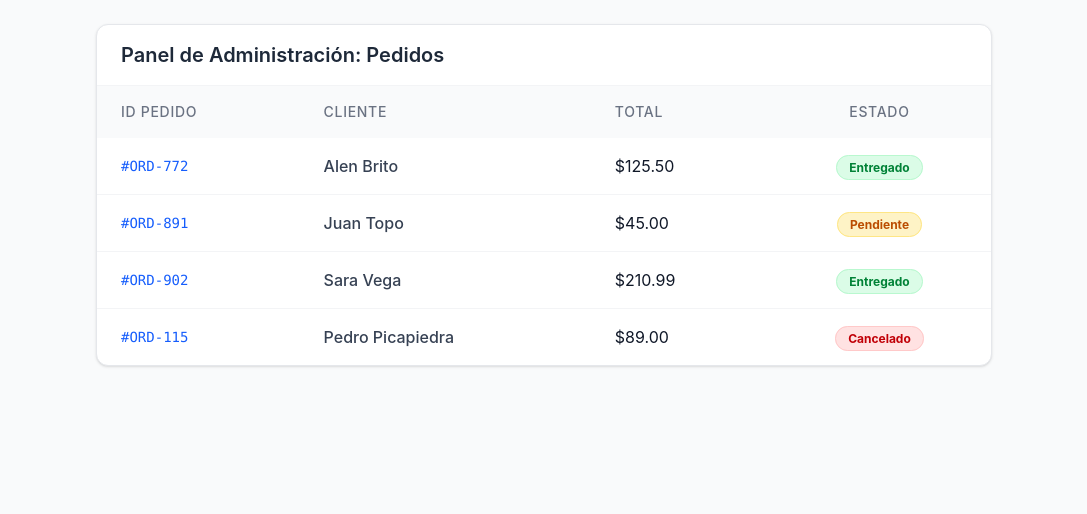
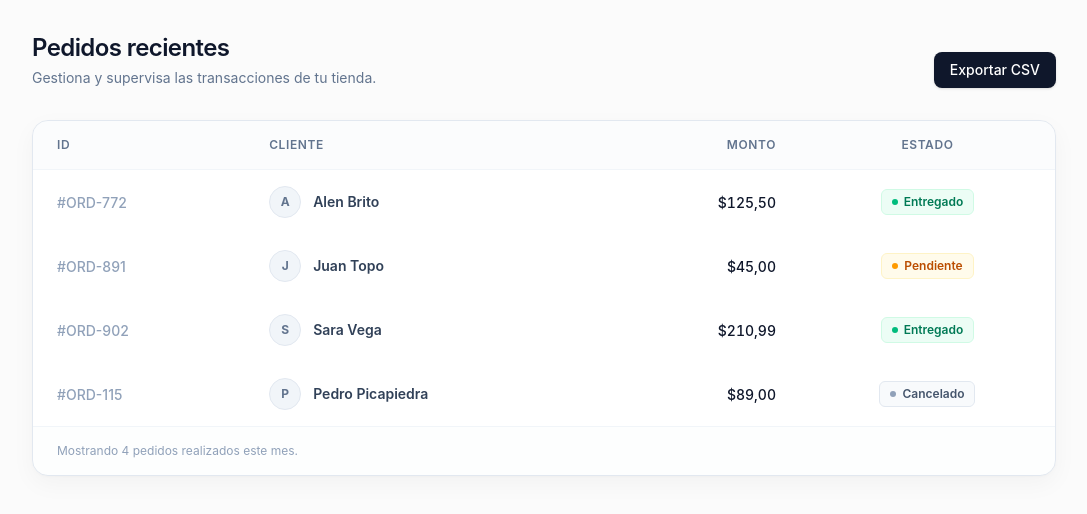
Before and after one commit to vicherul/PanelPedidos, a React (Vite) app: page / in a window 1280 px wide. Shown: the top 514 px of the page, without its empty margins (96-1183 px from the left). Built offline with nearby package versions, Linux system fonts and the light colour scheme.

Commit message:
refactor: update TablaPedidos component structure and styles for improved readability and modern design

```diff
--- a/src/assets/Components/TablaPedidos.tsx
+++ b/src/assets/Components/TablaPedidos.tsx
@@ -1,6 +1,6 @@
 import React from 'react';
 
-// 2. Definición de la Interface
+// 1. Tipos e Interfaces
 type EstadoPedido = 'Entregado' | 'Pendiente' | 'Cancelado';
 
 interface Pedido {
@@ -10,56 +10,94 @@ interface Pedido {
   estado: EstadoPedido;
 }
 
-// 5. Mapeo de estilos para la lógica visual (Configuración fuera del renderizado)
-const ESTILOS_BADGE: Record<EstadoPedido, string> = {
-  Entregado: "bg-green-100 text-green-700 border-green-200",
-  Pendiente: "bg-amber-100 text-amber-700 border-amber-200",
-  Cancelado: "bg-red-100 text-red-700 border-red-200",
+// 2. Mapeo de estilos más sutiles y modernos
+const CONFIG_ESTADO: Record<EstadoPedido, { clase: string; dot: string }> = {
+  Entregado: {
+    clase: "bg-emerald-50 text-emerald-700 border-emerald-100",
+    dot: "bg-emerald-500"
+  },
+  Pendiente: {
+    clase: "bg-amber-50 text-amber-700 border-amber-100",
+    dot: "bg-amber-500"
+  },
+  Cancelado: {
+    clase: "bg-slate-50 text-slate-600 border-slate-200",
+    dot: "bg-slate-400"
+  },
 };
 
 const TablaPedidos: React.FC = () => {
-  // 3. Array de pedidos de prueba
   const pedidos: Pedido[] = [
-    { id: "#ORD-772", cliente: "Alen Brito", total: 125.50, estado: 'Entregado' },
-    { id: "#ORD-891", cliente: "Juan Topo", total: 45.00, estado: 'Pendiente' },
-    { id: "#ORD-902", cliente: "Sara Vega", total: 210.99, estado: 'Entregado' },
-    { id: "#ORD-115", cliente: "Pedro Picapiedra", total: 89.00, estado: 'Cancelado' },
+    { id: "ORD-772", cliente: "Alen Brito", total: 125.50, estado: 'Entregado' },
+    { id: "ORD-891", cliente: "Juan Topo", total: 45.00, estado: 'Pendiente' },
+    { id: "ORD-902", cliente: "Sara Vega", total: 210.99, estado: 'Entregado' },
+    { id: "ORD-115", cliente: "Pedro Picapiedra", total: 89.00, estado: 'Cancelado' },
   ];
 
   return (
-    <div className="p-6 bg-gray-50 min-h-screen">
-      <div className="max-w-4xl mx-auto bg-white rounded-xl shadow-sm border border-gray-200 overflow-hidden">
-        <div className="px-6 py-4 border-b border-gray-100">
-          <h2 className="text-xl font-semibold text-gray-800">Panel de Administración: Pedidos</h2>
+    <div className="p-8 bg-[#fbfbfb] min-h-screen font-sans antialiased text-slate-900">
+      <div className="max-w-5xl mx-auto">
+
+        {/* Header con estilo limpio */}
+        <div className="mb-8 flex justify-between items-end">
+          <div>
+            <h2 className="text-2xl font-semibold tracking-tight">Pedidos recientes</h2>
+            <p className="text-slate-500 text-sm mt-1">Gestiona y supervisa las transacciones de tu tienda.</p>
+          </div>
+          <button className="bg-slate-900 hover:bg-slate-800 text-white px-4 py-2 rounded-lg text-sm font-medium transition-all shadow-sm">
+            Exportar CSV
+          </button>
         </div>
 
-        {/* 4. Tabla de Tailwind */}
-        <div className="overflow-x-auto">
-          <table className="w-full text-left border-collapse">
+        {/* Tabla principal */}
+        <div className="bg-white rounded-2xl border border-slate-200 shadow-[0_1px_3px_rgba(0,0,0,0.02),0_8px_24px_rgba(0,0,0,0.04)] overflow-hidden">
+          <table className="w-full text-left border-separate border-spacing-0">
             <thead>
-              <tr className="bg-gray-50 text-gray-500 text-sm uppercase tracking-wider">
-                <th className="px-6 py-4 font-medium">ID Pedido</th>
-                <th className="px-6 py-4 font-medium">Cliente</th>
-                <th className="px-6 py-4 font-medium">Total</th>
-                <th className="px-6 py-4 font-medium text-center">Estado</th>
+              <tr className="bg-slate-50/50">
+                <th className="px-6 py-4 text-xs font-semibold uppercase tracking-wider text-slate-500 border-b border-slate-100">ID</th>
+                <th className="px-6 py-4 text-xs font-semibold uppercase tracking-wider text-slate-500 border-b border-slate-100">Cliente</th>
+                <th className="px-6 py-4 text-xs font-semibold uppercase tracking-wider text-slate-500 border-b border-slate-100 text-right">Monto</th>
+                <th className="px-6 py-4 text-xs font-semibold uppercase tracking-wider text-slate-500 border-b border-slate-100 text-center">Estado</th>
               </tr>
             </thead>
-            <tbody className="divide-y divide-gray-100">
+            <tbody className="divide-y divide-slate-100">
               {pedidos.map((pedido) => (
-                <tr key={pedido.id} className="hover:bg-gray-50 transition-colors">
-                  <td className="px-6 py-4 font-mono text-sm text-blue-600">{pedido.id}</td>
-                  <td className="px-6 py-4 text-gray-700 font-medium">{pedido.cliente}</td>
-                  <td className="px-6 py-4 text-gray-900">${pedido.total.toFixed(2)}</td>
-                  <td className="px-6 py-4 text-center">
-                    {/* 5. Aplicación del Badge con lógica visual */}
-                    <span className={`px-3 py-1 rounded-full text-xs font-bold border ${ESTILOS_BADGE[pedido.estado]}`}>
-                      {pedido.estado}
+                <tr key={pedido.id} className="group hover:bg-slate-50/50 transition-all duration-200">
+                  <td className="px-6 py-4">
+                    <span className="text-sm font-medium text-slate-400 group-hover:text-blue-600 transition-colors">
+                      #{pedido.id}
                     </span>
+                  </td>
+                  <td className="px-6 py-4">
+                    <div className="flex items-center gap-3">
+                      <div className="h-8 w-8 rounded-full bg-slate-100 flex items-center justify-center text-xs font-bold text-slate-500 border border-slate-200">
+                        {pedido.cliente.charAt(0)}
+                      </div>
+                      <span className="text-sm font-semibold text-slate-700">{pedido.cliente}</span>
+                    </div>
+                  </td>
+                  <td className="px-6 py-4 text-right">
+                    <span className="text-sm font-medium tabular-nums text-slate-900">
+                      ${pedido.total.toLocaleString('es-ES', { minimumFractionDigits: 2 })}
+                    </span>
+                  </td>
+                  <td className="px-6 py-4">
+                    <div className="flex justify-center">
+                      <span className={`inline-flex items-center gap-1.5 px-2.5 py-1 rounded-md text-xs font-semibold border ${CONFIG_ESTADO[pedido.estado].clase}`}>
+                        <span className={`h-1.5 w-1.5 rounded-full ${CONFIG_ESTADO[pedido.estado].dot}`} />
+                        {pedido.estado}
+                      </span>
+                    </div>
                   </td>
                 </tr>
               ))}
             </tbody>
           </table>
+
+          {/* Footer de la tabla opcional */}
+          <div className="px-6 py-4 border-t border-slate-100 bg-slate-50/30">
+            <p className="text-xs text-slate-400">Mostrando {pedidos.length} pedidos realizados este mes.</p>
+          </div>
         </div>
       </div>
     </div>
```
Also changed, not shown: 1 other file (tests, documents, lock files or other folders).
